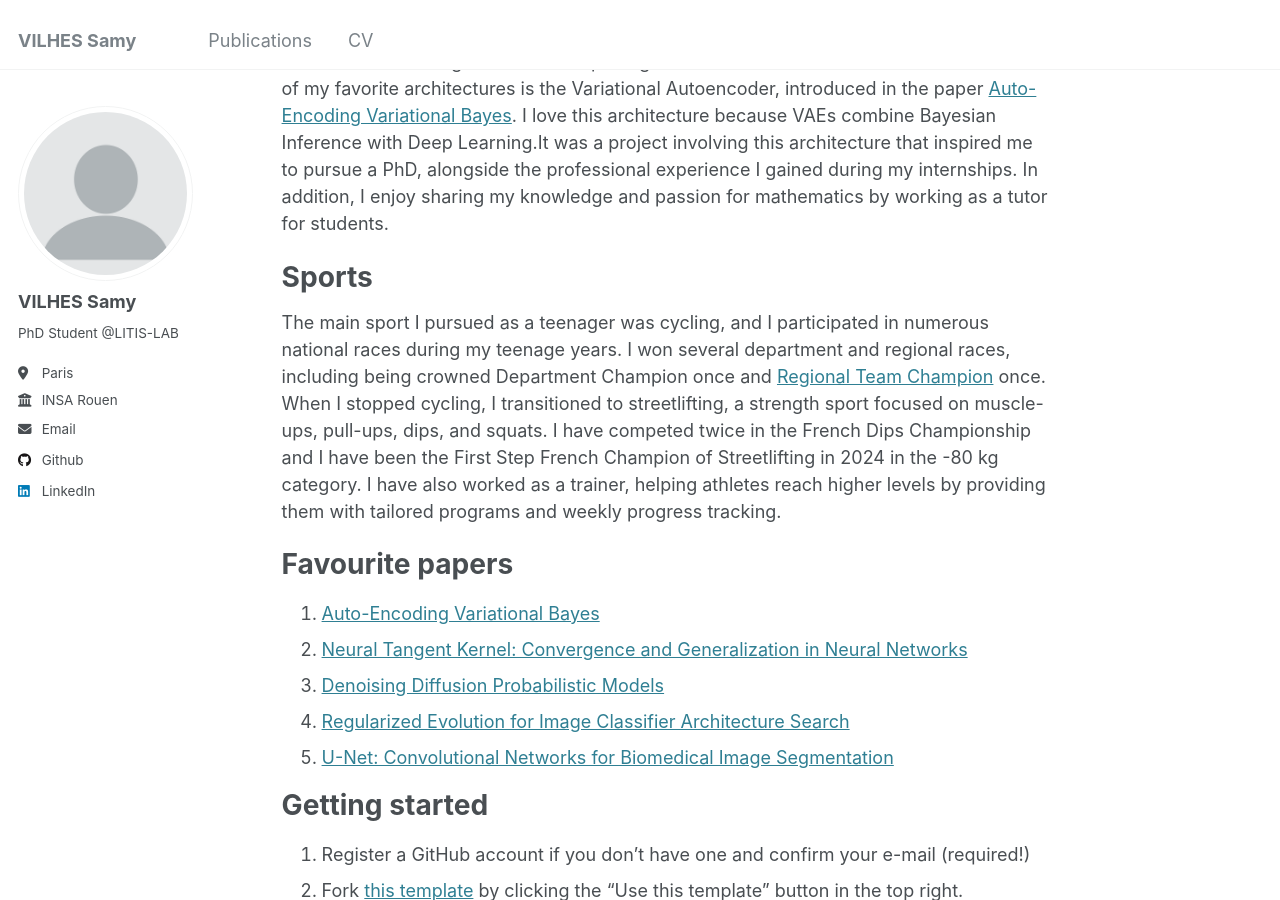
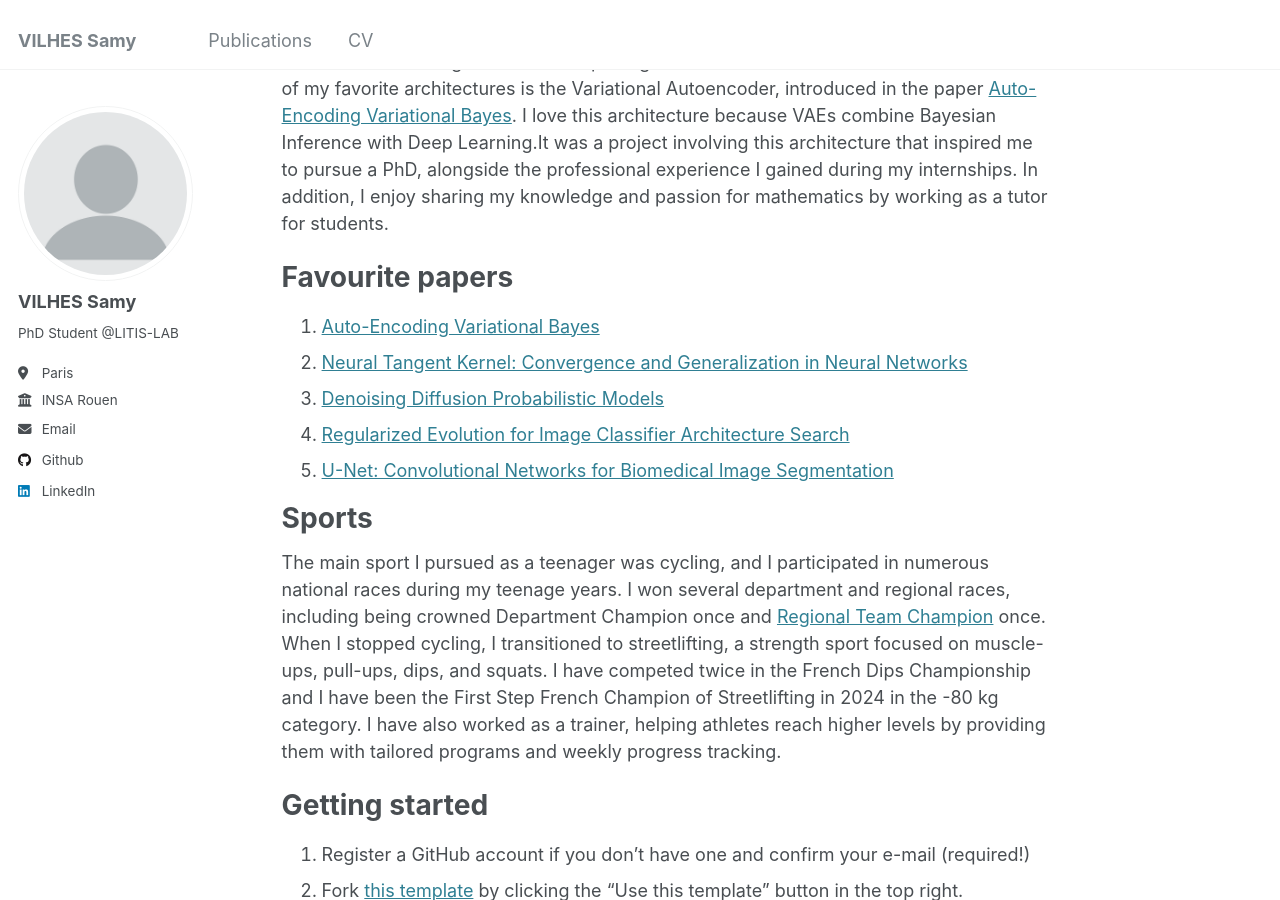
Before and after one commit to vilhess/vilhess.github.io, a Jekyll site: the page built from _pages/about.md, in a window 1280 px wide and 900 px high, scrolled down 306 px. Built offline with Jekyll 4.4.1, drawn with Linux system fonts in a browser that asks for light colours; part of the change alters nothing that is shown.

```diff
--- a/_pages/about.md
+++ b/_pages/about.md
@@ -14,12 +14,6 @@ Me, Myself & Maths
 
 I am passionate about Artificial Intelligence. In my spare time, I enjoy building state-of-the-art Machine Learning models and exploring the mathematical theories behind them. One of my favorite architectures is the Variational Autoencoder, introduced in the paper [Auto-Encoding Variational Bayes](https://arxiv.org/abs/1312.6114). I love this architecture because VAEs combine Bayesian Inference with Deep Learning.It was a project involving this architecture that inspired me to pursue a PhD, alongside the professional experience I gained during my internships. In addition, I enjoy sharing my knowledge and passion for mathematics by working as a tutor for students.
 
-
-Sports
-======
-The main sport I pursued as a teenager was cycling, and I participated in numerous national races during my teenage years. I won several department and regional races, including being crowned Department Champion once and [Regional Team Champion](https://www.facebook.com/573518262704708/photos/vilhes-se-r%C3%A9v%C3%A8lesamy-vilhes-vous-connaissiez-comme-beaucoup-vous-avez-appris-%C3%A0-l/998631540193376/) once.
-When I stopped cycling, I transitioned to streetlifting, a strength sport focused on muscle-ups, pull-ups, dips, and squats. I have competed twice in the French Dips Championship and I have been the First Step French Champion of Streetlifting in 2024 in the -80 kg category. I have also worked as a trainer, helping athletes reach higher levels by providing them with tailored programs and weekly progress tracking.
-
 Favourite papers
 ======
 1. [Auto-Encoding Variational Bayes](https://arxiv.org/abs/1312.6114)
@@ -27,6 +21,11 @@ Favourite papers
 3. [Denoising Diffusion Probabilistic Models](https://arxiv.org/abs/2006.11239)
 4. [Regularized Evolution for Image Classifier Architecture Search](https://arxiv.org/abs/1802.01548)
 5. [U-Net: Convolutional Networks for Biomedical Image Segmentation](https://arxiv.org/abs/1505.04597)
+
+Sports
+======
+The main sport I pursued as a teenager was cycling, and I participated in numerous national races during my teenage years. I won several department and regional races, including being crowned Department Champion once and [Regional Team Champion](https://www.facebook.com/573518262704708/photos/vilhes-se-r%C3%A9v%C3%A8lesamy-vilhes-vous-connaissiez-comme-beaucoup-vous-avez-appris-%C3%A0-l/998631540193376/) once.
+When I stopped cycling, I transitioned to streetlifting, a strength sport focused on muscle-ups, pull-ups, dips, and squats. I have competed twice in the French Dips Championship and I have been the First Step French Champion of Streetlifting in 2024 in the -80 kg category. I have also worked as a trainer, helping athletes reach higher levels by providing them with tailored programs and weekly progress tracking.
 
 Getting started
 ======
```
